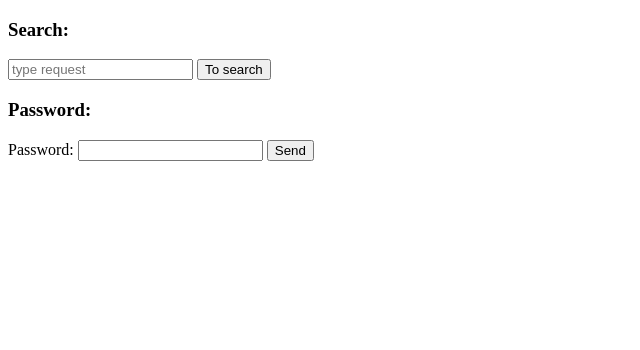
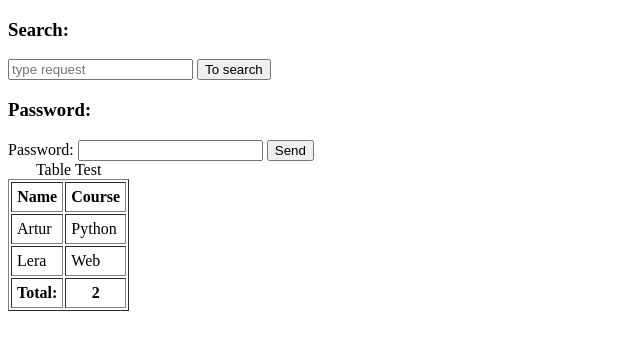
Before and after one commit to ValeriyaCode/FlaskArtur, a Flask app: page / in a window 1280 px wide. Shown: the top 350 px of the page, without its empty margins (0-640 px from the left). Run offline with Flask 3, Linux system fonts and the light colour scheme.

Commit message:
Add table

```diff
--- a/templates/index.html
+++ b/templates/index.html
@@ -39,5 +39,52 @@
     <button type="submit">Send</button>
   </form>
 
+
+  <!--
+  table - таблиця
+  caption - назва таблиці
+
+  thead - шапка
+  tbody - дані
+  tfoot - підсумкові дані
+
+  tr - ряд
+  th - комірка з жирним текстом
+  td - комірка зі звичайним текстом
+
+  border - обводка
+  cellpadding - відступ всередині комірок
+  -->
+
+  <table border="1" cellpadding="5">
+      <caption>Table Test</caption>
+
+      <thead>
+        <tr>
+          <th>Name</th>
+          <th>Course</th>
+        </tr>
+      </thead>
+
+      <tbody>
+        <tr>
+          <td>Artur</td>
+          <td>Python</td>
+        </tr>
+
+        <tr>
+          <td>Lera</td>
+          <td>Web</td>
+        </tr>
+      </tbody>
+
+      <tfoot>
+        <tr>
+          <th>Total:</th>
+          <th>2</th>
+        </tr>
+      </tfoot>
+  </table>
+
 </body>
 </html>
```
Also changed, not shown: app.py (line endings or trailing spaces).
